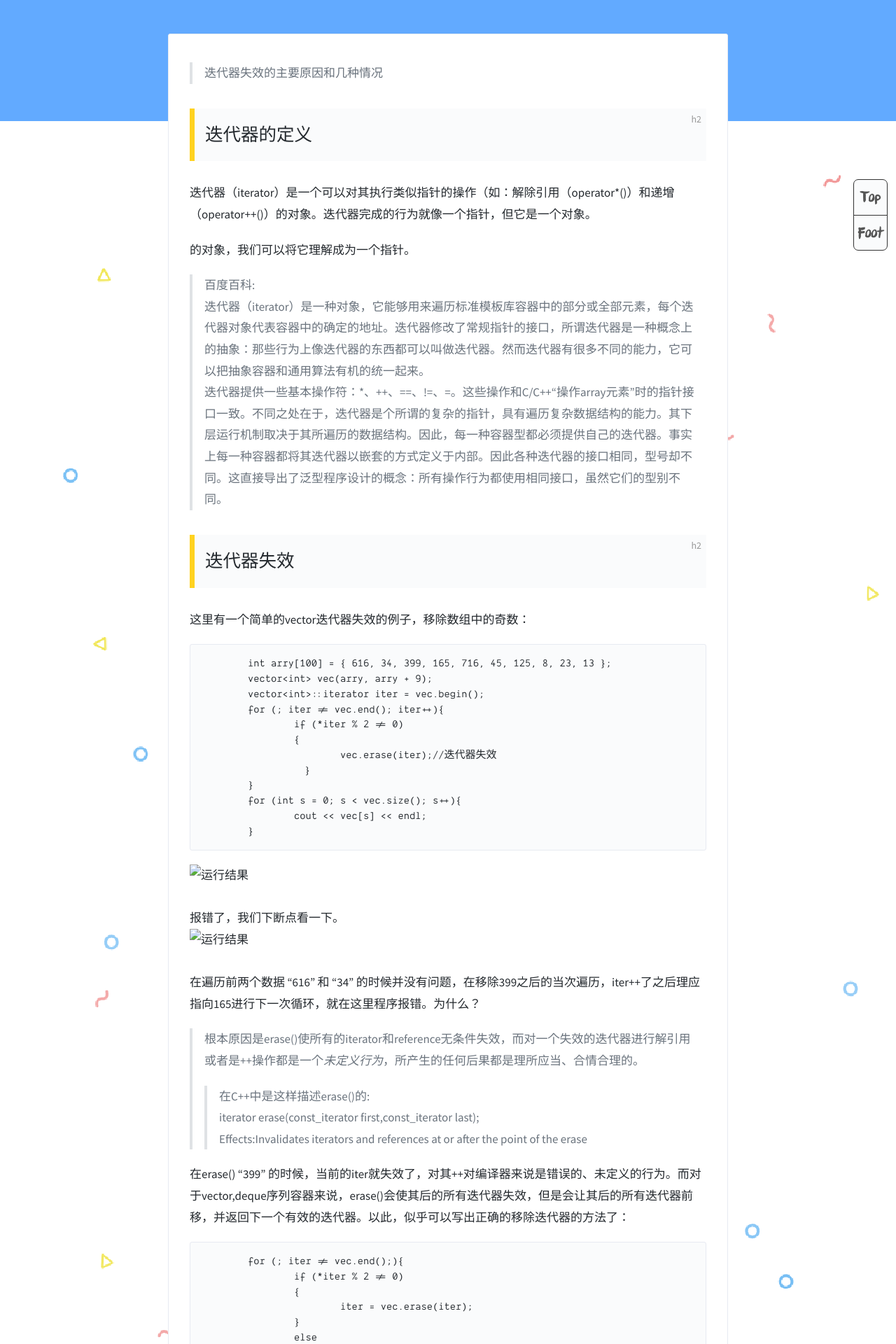
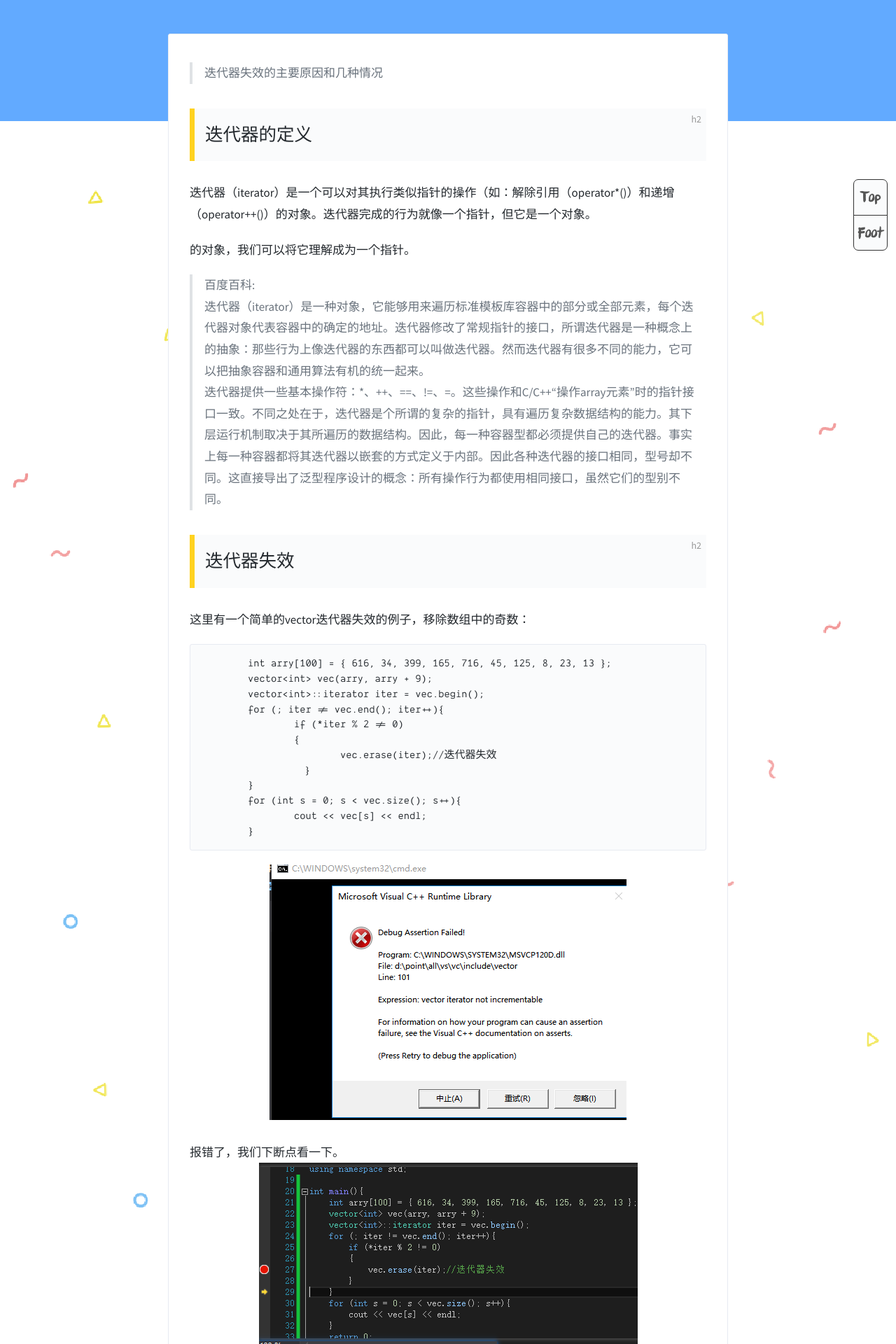
Before and after one commit to QY399/QY399.github.io, a Jekyll site: the page built from _posts/2019-07-25-迭代器失效.md, in a window 1280 px wide. Shown: the part 452-2372 px from the top of the page at 70% size. Built offline with Jekyll 4.4.1, drawn with Linux system fonts in a browser that asks for light colours; comment, search, counter and statistics services are not loaded.

Commit message:
Update 2019-07-25-迭代器失效.md

````diff
--- a/_posts/2019-07-25-迭代器失效.md
+++ b/_posts/2019-07-25-迭代器失效.md
@@ -37,9 +37,9 @@ tags: 数据结构 迭代器
 	 	cout << vec[s] << endl;
 	}
 ```
-![运行结果](../image/iter1.png)
+![运行结果]({{ "/assets/post/iter1.png" | absolute_url }})
 报错了，我们下断点看一下。
-![运行结果](../image/iter2.png)
+![运行结果]({{ "/assets/post/iter2.png" | absolute_url }})
 在遍历前两个数据 "616" 和 "34" 的时候并没有问题，在移除399之后的当次遍历，iter++了之后理应指向165进行下一次循环，就在这里程序报错。为什么？
 >根本原因是erase()使所有的iterator和reference无条件失效，而对一个失效的迭代器进行解引用或者是++操作都是一个*未定义行为*，所产生的任何后果都是理所应当、合情合理的。
 >>在C++中是这样描述erase()的:
@@ -59,7 +59,7 @@ tags: 数据结构 迭代器
   		}
 	}
 ```
-![运行结果](../image/iter3.png)
+![运行结果]({{ "/assets/post/iter3.png" | absolute_url }})
 没错，在erase()时，使用iter接住其返回的正确迭代器达成++的目的。
 
 ### 从存储方式分析vector迭代器的失效原理
@@ -97,8 +97,8 @@ Resizing: as per insert/erase [23.3.3.4/1]
 
 注意加粗部分就是争议所在，在push头部和尾部的时候，迭代器究竟会失效吗？
 在VS2013环境下的尝试结果如下：
-![运行结果](../image/dequeiter.png)
-![运行结果](../image/dequeiter1.png)
+![运行结果]({{ "/assets/post/dequeiter.png" | absolute_url }})
+![运行结果]({{ "/assets/post/dequeiter1.png" | absolute_url }})
 不难看出，错误提示：deque iterators incompatible，但是指向原始头部的指针并未失效，因此个人支持C++11的原理。（若有新发现，请指正^_^）
 
 
````
